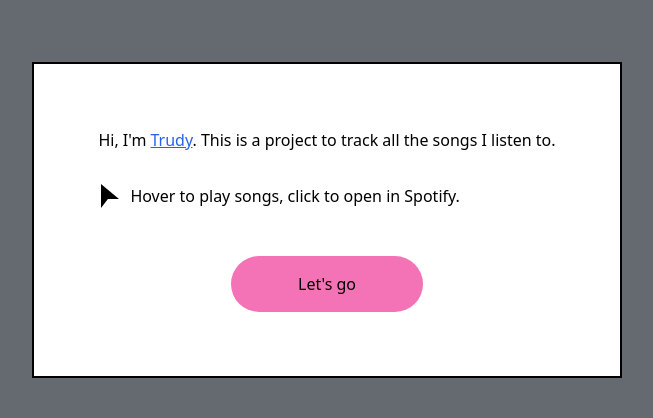
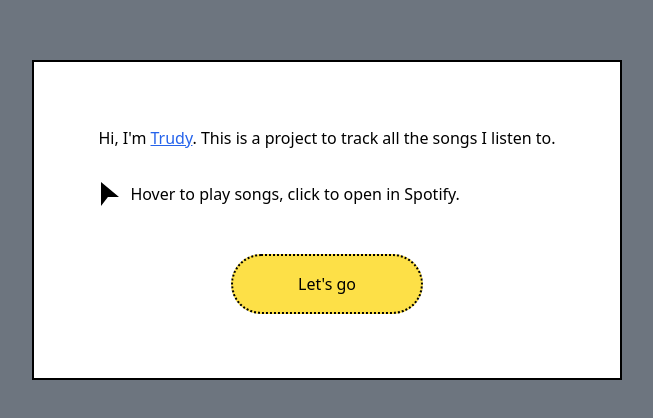
Before and after one commit to trudypainter/trudy-tube, a Next.js app: page / in a window 1280 px wide. Shown: the part 180-598 px from the top of the page, without its empty margins (313-966 px from the left). Built offline with nearby package versions, Linux system fonts and the light colour scheme; no server answers; the database is empty.

Commit message:
mini color changes

```diff
--- a/pages/index.js
+++ b/pages/index.js
@@ -31,7 +31,7 @@ export default function Home() {
       <TubeHead />
 
       <main
-        className="flex h-screen items-center bg-slate-300 p-16 overflow-x-scroll overflow-y-hidden"
+        className="flex h-screen items-center bg-blue-100 p-16 overflow-x-scroll overflow-y-hidden"
         style={noScrollBarStyles}
       >
         <SpotifyContent />
@@ -70,7 +70,7 @@ export default function Home() {
 
             <div
               onClick={() => setModalOpen(false)}
-              className="bg-pink-400 hover:cursor-pointer hover:bg-pink-500 mt-12 rounded-full text-center w-48 mx-auto p-4"
+              className="bg-yellow-300 border-dotted border-2 border-black hover:cursor-pointer hover:border-solid mt-12 rounded-full text-center w-48 mx-auto p-4"
             >
               Let's go
             </div>
```
